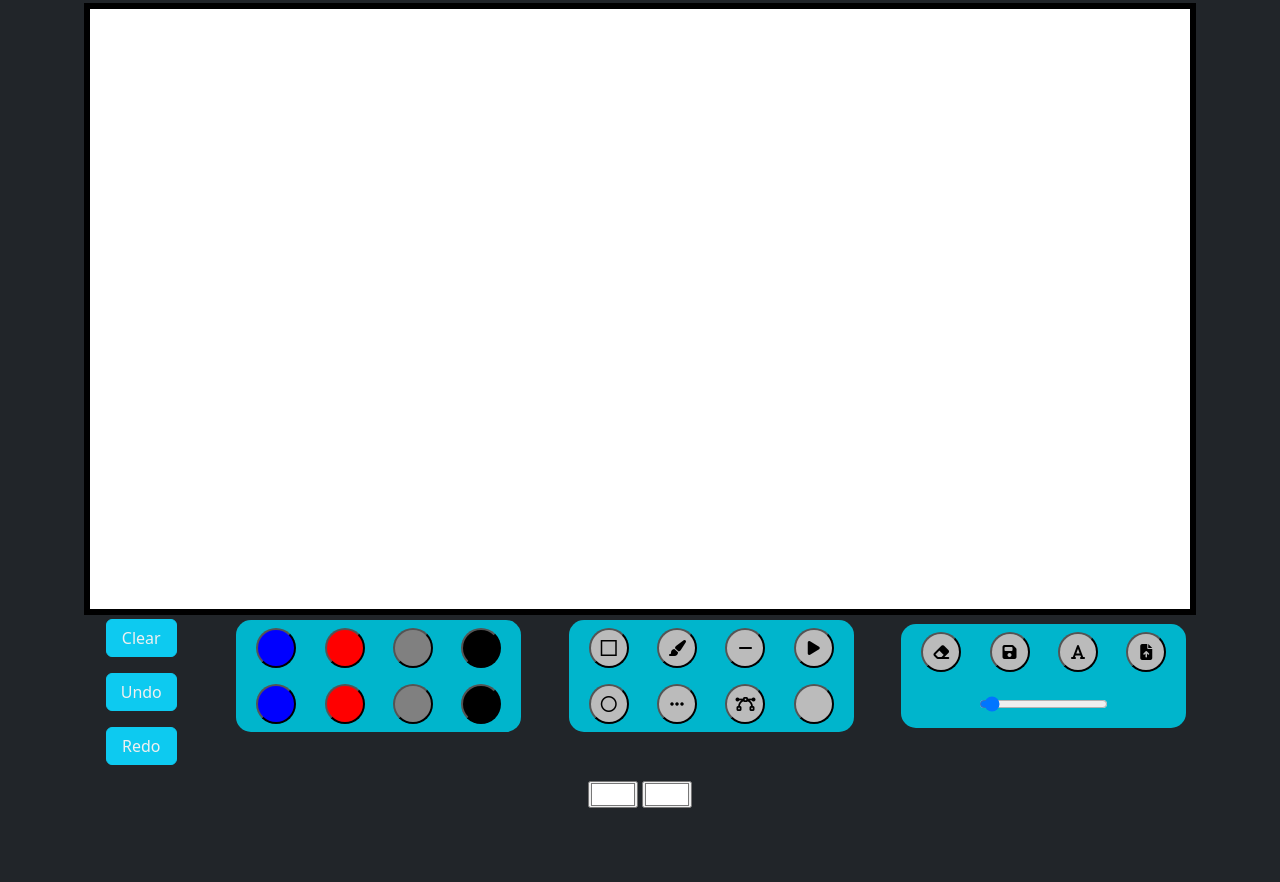
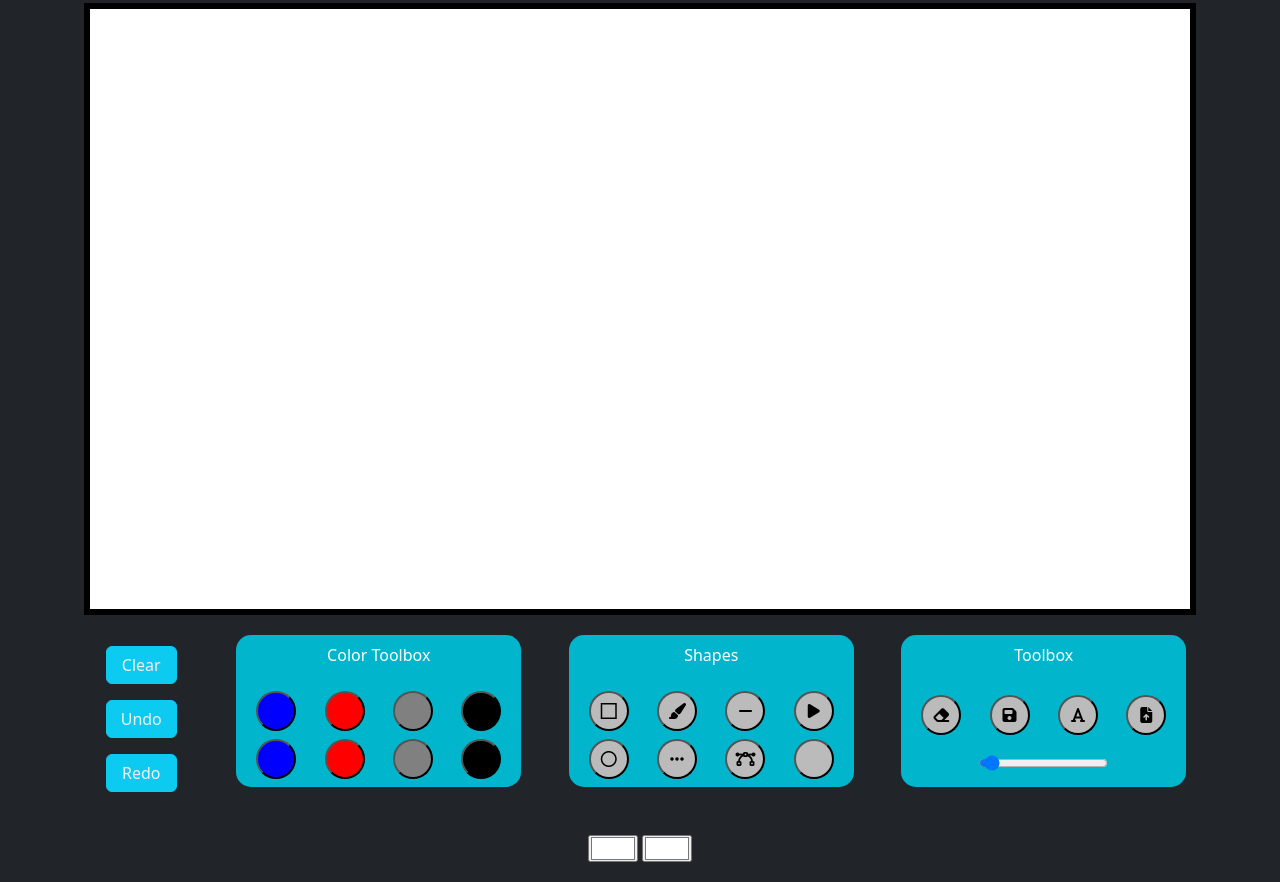
Before and after one commit to ChloeYeung/Canvas_Project-, a plain HTML site: page index.html in a window 1280 px wide. Shown: the part 133-1015 px from the top of the page. Before the commit the page ends 961 px from the top, so only its background shows below. Drawn offline with nearby package versions, Linux system fonts and the light colour scheme.

Commit message:
added text

```diff
--- a/index.html
+++ b/index.html
@@ -52,8 +52,11 @@
       </div>
     </div>
     <!-- Color ToolBox-->
-    <div class="col-lg-3 col-m-4 col-s-6 col-xs-6 mb-5 box">
-      <div class="col-12 color d-flex justify-content-between py-2 px-2">
+    <div class="col-lg-3 col-m-4 col-s-6 col-xs-6 mb-5 mt-3 box" >
+       <div class="col-12 color text-center py-2 px-2" style="color:white;">
+         <p>Color Toolbox</p>
+       </div>
+      <div class="col-12 color d-flex justify-content-between px-2" >
         <!-- first row of circle-->
         <button onclick="change_color(this)" type="button" class="createCircle" style="background: blue;"
           id="colorSelect"></button>
@@ -77,9 +80,12 @@
       </div>
     </div>
     <!--Shapes Toolbox-->
-    <div class="col-lg-3 col-m-4 col-s-6 col-xs-6 mb-5 box">
+    <div class="col-lg-3 col-m-4 col-s-6 col-xs-6 mb-5 mt-3 box">
+      <div class="col-12 color text-center py-2 px-2" style="color:white;">
+         <p>Shapes</p>
+       </div>
       <!-- first row -->
-      <div class="col-12 color d-flex justify-content-between py-2 px-2">
+      <div class="col-12 color d-flex justify-content-between px-2">
         <button type="button" title="Square" class="createCircle" id="drawing-rectangle"><i class="fa-regular fa-square-full"></i></button>
         <button type="button" title="Paint Brush" class="createCircle" id="drawing-line"><i class="fa-solid fa-paintbrush"></i></button>
         <button type="button" title="Straight Line" class="createCircle" id="drawing-straightLine"><i class="fa-solid fa-minus"></i></button>
@@ -94,9 +100,12 @@
       </div>
     </div>
     <!--Tools Toolbox-->
-    <div class="col-lg-3 col-m-4 col-s-6 col-xs-6 mb-5 box">
+    <div class="col-lg-3 col-m-4 col-s-6 col-xs-6 mb-5 mt-3 box">
+      <div class="col-12 color text-center py-2 px-2" style="color:white;">
+         <p>Toolbox</p>
+       </div>
       <!-- first row -->
-      <div class="col-12 color d-flex justify-content-between py-2 px-2">
+      <div class="col-12 color d-flex justify-content-between py-1 px-2">
         <button type="button" title="Eraser" class="createCircle" id="drawing-eraser"><i class="fa-solid fa-eraser"></i></button>
         <button type="button" title="Save Canvas" class="createCircle" id="drawing-save"><i class="fa-solid fa-floppy-disk"></i></button>
         <button type="button" title="Text Box" class="createCircle" id="drawing-text"><i class="fa-solid fa-font"></i></button>
```
